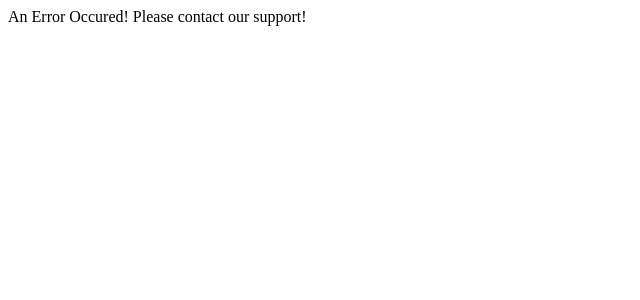
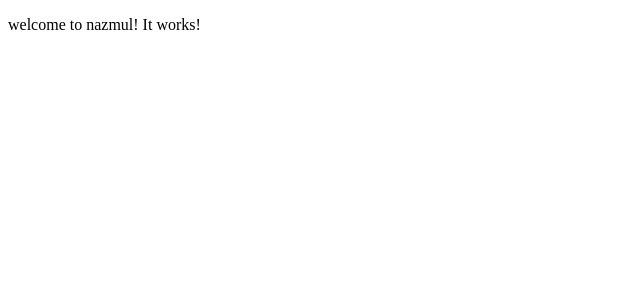
Before and after one commit to somratcste/full-stack-to-do-app, an Angular app in the folder frontend/todo/: page /welcome/nazmul in a window 1280 px wide. Shown: the top 300 px of the page, without its empty margins (0-640 px from the left). Built offline with nearby package versions, Linux system fonts and the light colour scheme.

Commit message:
route parameter passing

```diff
--- a/frontend/todo/src/app/app-routing.module.ts
+++ b/frontend/todo/src/app/app-routing.module.ts
@@ -7,7 +7,7 @@ import {ErrorComponent} from './error/error.component';
 const routes: Routes = [
   { path: '', component: LoginComponent},
   { path: 'login', component: LoginComponent},
-  { path: 'welcome', component: WelcomeComponent},
+  { path: 'welcome/:name', component: WelcomeComponent},
   { path: '**', component: ErrorComponent}
 ];
 
--- a/frontend/todo/src/app/login/login.component.ts
+++ b/frontend/todo/src/app/login/login.component.ts
@@ -20,7 +20,7 @@ export class LoginComponent implements OnInit {
 
   handleLogin() {
     if (this.username === 'nazmul' && this.password === 'password') {
-      this.router.navigate(['welcome']);
+      this.router.navigate(['welcome', this.username]);
       this.invalidLogin = true;
     }
   }
--- a/frontend/todo/src/app/welcome/welcome.component.html
+++ b/frontend/todo/src/app/welcome/welcome.component.html
@@ -1,3 +1,3 @@
 <p>
-  welcome works!
+  welcome to {{ name }}! It works!
 </p>
--- a/frontend/todo/src/app/welcome/welcome.component.ts
+++ b/frontend/todo/src/app/welcome/welcome.component.ts
@@ -1,4 +1,5 @@
 import { Component, OnInit } from '@angular/core';
+import {ActivatedRoute} from '@angular/router';
 
 @Component({
   selector: 'app-welcome',
@@ -7,9 +8,12 @@ import { Component, OnInit } from '@angular/core';
 })
 export class WelcomeComponent implements OnInit {
 
-  constructor() { }
+  name = '';
+
+  constructor(private route: ActivatedRoute) { }
 
   ngOnInit() {
+    this.name = this.route.snapshot.params['name'];
   }
 
 }
```
